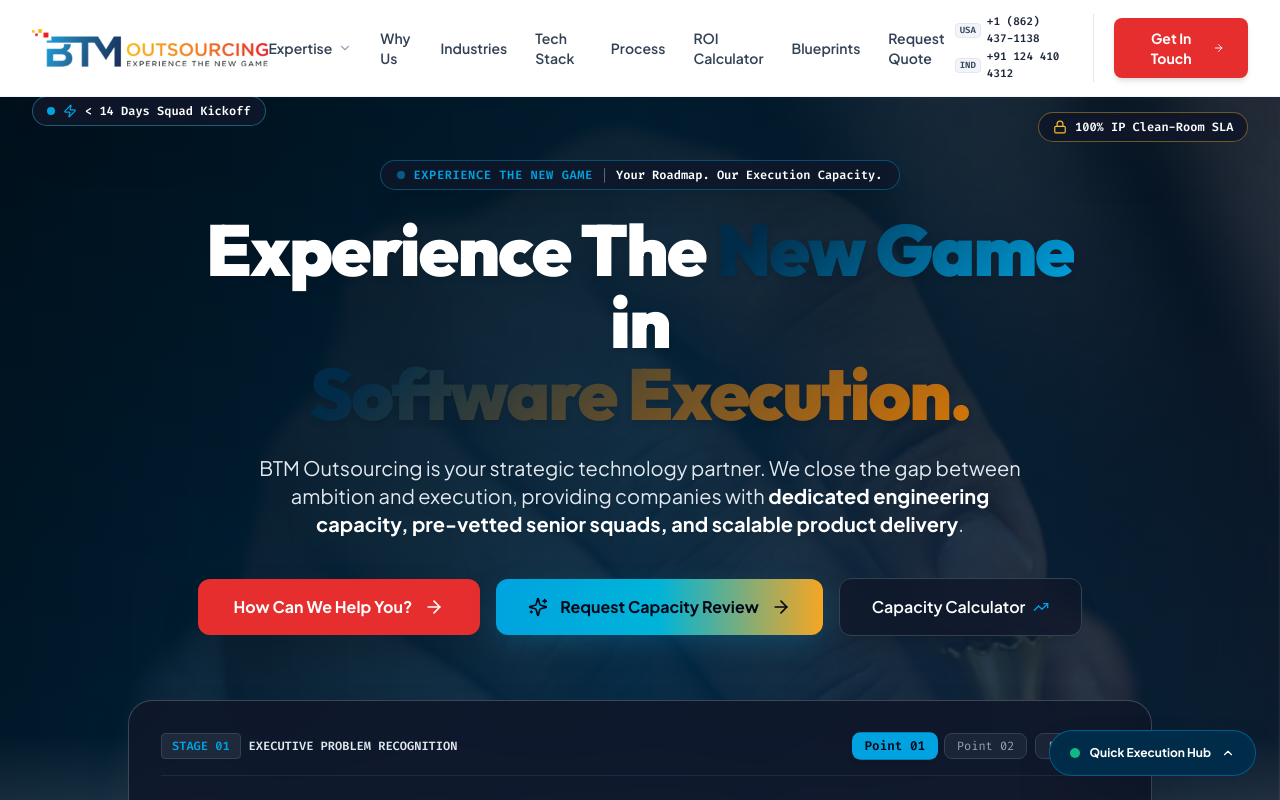
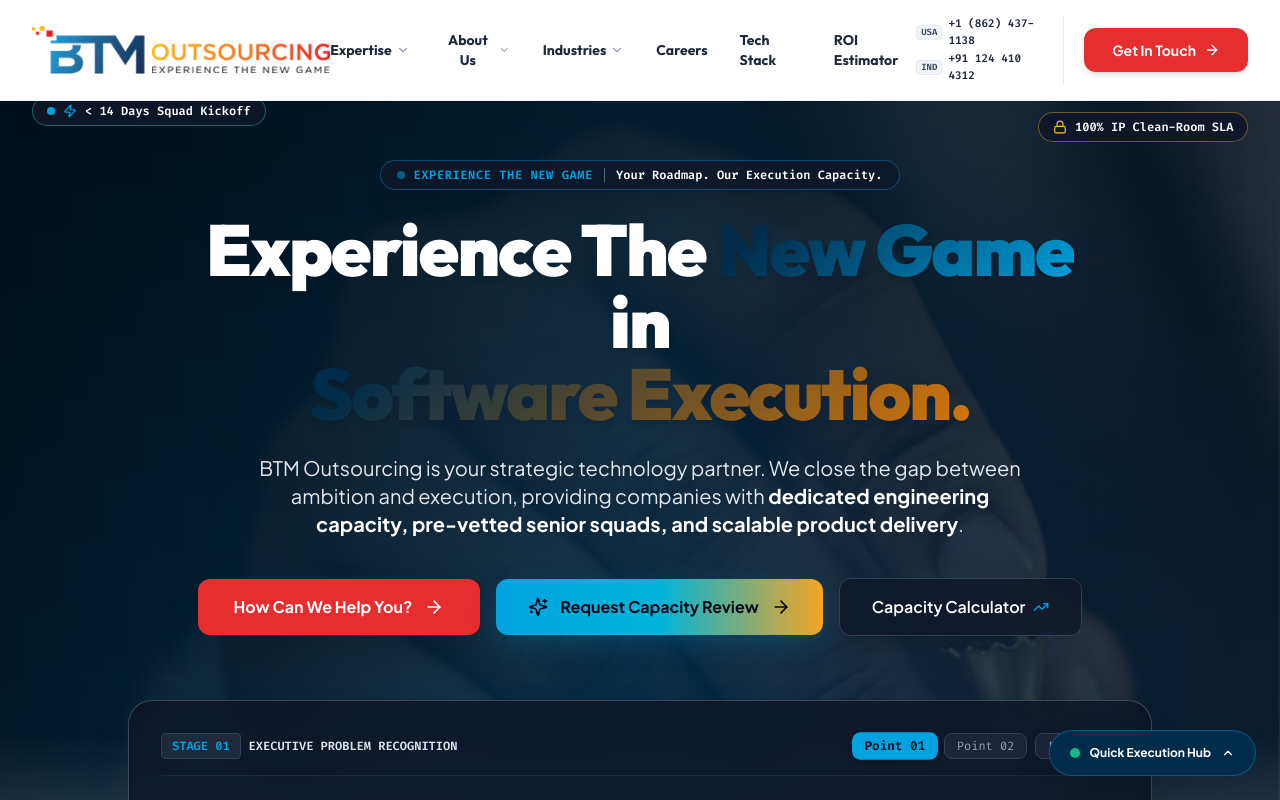
Before and after one commit to sunnyinfabio/btm-funnel, a React (Vite) app: page / in a window 1280 px wide. Shown: the top 800 px of the page. Built offline with nearby package versions, Linux system fonts and the light colour scheme.

Commit message:
fix(navbar): match exact live website menu layout, dropdowns, and red CTA button

```diff
--- a/src/components/Navbar.jsx
+++ b/src/components/Navbar.jsx
@@ -1,88 +1,222 @@
 import React, { useState, useEffect } from 'react';
 import { motion, AnimatePresence } from 'framer-motion';
-import { Phone, ChevronDown, Menu, X, ArrowRight, Sparkles, Shield, Cpu, Users, RefreshCw, Code2, Layers, Briefcase } from 'lucide-react';
+import {
+  Phone,
+  ChevronDown,
+  Menu,
+  X,
+  ArrowRight,
+  Sparkles,
+  Shield,
+  Cpu,
+  Users,
+  RefreshCw,
+  Code2,
+  Layers,
+  Briefcase,
+  Smartphone,
+  CheckCircle2,
+  Rocket,
+  Award,
+  Globe,
+  HelpCircle
+} from 'lucide-react';
 
 export const Navbar = ({ onOpenBooking }) => {
   const [scrolled, setScrolled] = useState(false);
   const [mobileMenuOpen, setMobileMenuOpen] = useState(false);
-  const [expertiseDropdown, setExpertiseDropdown] = useState(false);
+  const [activeDropdown, setActiveDropdown] = useState(null); // 'expertise', 'about', 'industries'
 
   useEffect(() => {
     const handleScroll = () => {
-      setScrolled(window.scrollY > 20);
+      setScrolled(window.scrollY > 15);
     };
     window.addEventListener('scroll', handleScroll);
     return () => window.removeEventListener('scroll', handleScroll);
   }, []);
 
-  const expertiseItems = [
-    { title: 'Staff Augmentation', desc: 'Plug senior specialists directly into active sprints in < 14 days', icon: Users, href: '#solutions' },
-    { title: 'Dedicated Teams', desc: 'Autonomous cross-functional pods with tech lead & QA', icon: Cpu, href: '#solutions' },
-    { title: 'Software Outsourcing', desc: 'Turnkey product engineering from architecture to production', icon: Code2, href: '#solutions' },
-    { title: 'Legacy Modernisation', desc: 'Cloud migrations, microservices & technical debt refactoring', icon: RefreshCw, href: '#solutions' },
-    { title: 'Technology Stack', desc: 'Cross-functional .NET, Java, Python, React, Cloud & AI ecosystem', icon: Layers, href: '#tech-stack' },
-    { title: 'Focus Industries', desc: 'FinTech, SaaS, Healthcare, Retail, Airlines, Logistics & more', icon: Briefcase, href: '#industries' },
+  const expertiseDropdown = [
+    { title: 'Staff Augmentation', desc: 'Plug senior specialists directly into active sprints in < 14 days', href: '#solutions', icon: Users },
+    { title: 'Dedicated Teams', desc: 'Autonomous cross-functional pods with tech lead & QA', href: '#solutions', icon: Cpu },
+    { title: 'Software Outsourcing', desc: 'Turnkey product engineering from architecture to production', href: '#solutions', icon: Code2 },
+    { title: 'Legacy Modernisation', desc: 'Cloud migrations, microservices & technical debt refactoring', href: '#solutions', icon: RefreshCw },
+    { title: 'Web Development', desc: 'Modern high-performance web applications (React / Next.js / Angular)', href: '#tech-stack', icon: Globe },
+    { title: 'Mobile Development', desc: 'Native iOS & Android and cross-platform Flutter/React Native', href: '#tech-stack', icon: Smartphone },
+    { title: 'Quality Assurance', desc: 'Automated CI/CD end-to-end regression test suites (Playwright / Cypress)', href: '#tech-stack', icon: Shield },
+    { title: 'Startups & Scale-Ups', desc: 'Accelerate post-funding execution velocity without recruiting lag', href: '#abm', icon: Rocket },
+  ];
+
+  const aboutDropdown = [
+    { title: 'Why Us (3D Dossiers)', desc: 'Client focus, Wall Street pedigree, proprietary tools & 24/7 sync', href: '#why-btm', icon: Award },
+    { title: 'Our Development Process', desc: '6-Phase Agile Sprint delivery lifecycle with Git commit tracking', href: '#process', icon: Layers },
+    { title: 'Technology Stack', desc: 'Enterprise ecosystem across .NET, Java, Python, Cloud & AI', href: '#tech-stack', icon: Code2 },
+    { title: 'ROI & Capacity Calculator', desc: 'Interactive financial modeling & recruiter fee elimination', href: '#capacity-calculator', icon: Sparkles },
+    { title: 'Sprint Velocity Simulator', desc: 'Compare 60-day in-house hiring lag vs BTM dedicated pods', href: '#velocity-simulator', icon: Cpu },
+  ];
+
+  const industriesList = [
+    'Financial Services & FinTech',
+    'Technology & Enterprise SaaS',
+    'Retail & E-Commerce',
+    'Healthcare & Life Sciences',
+    'Transportation & Logistics',
+    'Airlines & Aviation',
+    'Insurance & InsurTech',
+    'Automotive & Connected Mobility',
+    'Consumer Packaged Goods',
+    'Government & Public Sector',
+    'Media & Entertainment',
+    'Restaurant & Hospitality',
+    'Telecommunication',
+    'Oil, Gas & Utilities',
   ];
 
   return (
     <header
       className={`fixed top-0 left-0 right-0 z-50 transition-all duration-300 ${
-        scrolled ? 'bg-white/95 backdrop-blur-md py-2.5 shadow-sm border-b border-slate-200' : 'bg-white py-3.5 border-b border-slate-100'
+        scrolled
+          ? 'bg-white/95 backdrop-blur-md py-2.5 shadow-md border-b border-slate-200'
+          : 'bg-white py-4 border-b border-slate-100'
       }`}
     >
       <div className="max-w-7xl mx-auto px-4 sm:px-6 lg:px-8">
         <div className="flex items-center justify-between">
 
-          {/* Official BTM Outsourcing Logo from live website */}
-          <a href="#" className="flex items-center group">
+          {/* Official BTM Outsourcing Vector Logo matching live site */}
+          <a href="#" className="flex items-center group shrink-0">
             <img
               src="/logo-dark.png"
               alt="BTM Outsourcing — Experience The New Game"
-              className="h-10 sm:h-11 w-auto object-contain group-hover:opacity-95 transition-opacity"
+              className="h-10 sm:h-12 w-auto object-contain transition-transform group-hover:scale-[1.01]"
             />
           </a>
 
-          {/* Desktop Navigation */}
-          <nav className="hidden lg:flex items-center gap-7">
-            {/* Expertise Dropdown */}
+          {/* Desktop Navigation Links with Red Hover Highlights */}
+          <nav className="hidden lg:flex items-center gap-6 xl:gap-8 font-display">
+
+            {/* 1. Expertise Dropdown */}
             <div
               className="relative"
-              onMouseEnter={() => setExpertiseDropdown(true)}
-              onMouseLeave={() => setExpertiseDropdown(false)}
+              onMouseEnter={() => setActiveDropdown('expertise')}
+              onMouseLeave={() => setActiveDropdown(null)}
             >
-              <button className="flex items-center gap-1.5 text-sm font-semibold text-slate-700 hover:text-btm-cyan py-2 transition-colors cursor-pointer">
+              <button className="flex items-center gap-1 text-sm font-bold text-slate-800 hover:text-[#E62E2E] py-2 transition-colors cursor-pointer group">
                 <span>Expertise</span>
-                <ChevronDown className={`w-3.5 h-3.5 transition-transform duration-200 ${expertiseDropdown ? 'rotate-180 text-btm-cyan' : 'text-slate-400'}`} />
+                <ChevronDown className={`w-3.5 h-3.5 transition-transform duration-200 ${activeDropdown === 'expertise' ? 'rotate-180 text-[#E62E2E]' : 'text-slate-400'}`} />
               </button>
 
               <AnimatePresence>
-                {expertiseDropdown && (
+                {activeDropdown === 'expertise' && (
                   <motion.div
                     initial={{ opacity: 0, y: 8, scale: 0.98 }}
                     animate={{ opacity: 1, y: 0, scale: 1 }}
                     exit={{ opacity: 0, y: 8, scale: 0.98 }}
-                    transition={{ duration: 0.2 }}
-                    className="absolute top-full left-0 w-88 p-3 rounded-2xl bg-white border border-slate-200 shadow-xl"
+                    transition={{ duration: 0.18 }}
+                    className="absolute top-full left-0 w-[520px] p-4 rounded-3xl bg-white border border-slate-200 shadow-2xl z-50 grid grid-cols-2 gap-2"
                   >
-                    <div className="grid grid-cols-1 gap-1">
-                      {expertiseItems.map((item) => (
+                    {expertiseDropdown.map((item) => (
                       <a
                         key={item.title}
                         href={item.href}
-                          onClick={() => setExpertiseDropdown(false)}
-                          className="flex items-start gap-3 p-2.5 rounded-xl hover:bg-slate-50 transition-colors group/item"
+                        onClick={() => setActiveDropdown(null)}
+                        className="flex items-start gap-3 p-3 rounded-2xl hover:bg-slate-50 transition-colors group/item"
                       >
-                          <div className="p-2 rounded-lg bg-slate-100 border border-slate-200 text-btm-cyan group-hover/item:border-btm-cyan group-hover/item:scale-105 transition-all">
+                        <div className="p-2 rounded-xl bg-slate-100 border border-slate-200 text-btm-cyan group-hover/item:border-[#E62E2E] group-hover/item:text-[#E62E2E] transition-colors shrink-0">
                           <item.icon className="w-4 h-4" />
                         </div>
                         <div>
-                            <div className="text-xs font-bold text-slate-900 group-hover/item:text-btm-cyan transition-colors">
+                          <div className="text-xs font-bold text-slate-900 group-hover/item:text-[#E62E2E] transition-colors">
                             {item.title}
                           </div>
-                            <div className="text-[11px] text-slate-500 leading-tight mt-0.5">
+                          <div className="text-[11px] text-slate-500 leading-tight mt-0.5 line-clamp-2">
                             {item.desc}
                           </div>
                         </div>
+                      </a>
+                    ))}
+                  </motion.div>
+                )}
+              </AnimatePresence>
+            </div>
+
+            {/* 2. About Us Dropdown */}
+            <div
+              className="relative"
+              onMouseEnter={() => setActiveDropdown('about')}
+              onMouseLeave={() => setActiveDropdown(null)}
+            >
+              <button className="flex items-center gap-1 text-sm font-bold text-slate-800 hover:text-[#E62E2E] py-2 transition-colors cursor-pointer">
+                <span>About Us</span>
+                <ChevronDown className={`w-3.5 h-3.5 transition-transform duration-200 ${activeDropdown === 'about' ? 'rotate-180 text-[#E62E2E]' : 'text-slate-400'}`} />
+              </button>
+
+              <AnimatePresence>
+                {activeDropdown === 'about' && (
+                  <motion.div
+                    initial={{ opacity: 0, y: 8, scale: 0.98 }}
+                    animate={{ opacity: 1, y: 0, scale: 1 }}
+                    exit={{ opacity: 0, y: 8, scale: 0.98 }}
+                    transition={{ duration: 0.18 }}
+                    className="absolute top-full left-0 w-80 p-3 rounded-2xl bg-white border border-slate-200 shadow-2xl z-50 space-y-1"
+                  >
+                    {aboutDropdown.map((item) => (
+                      <a
+                        key={item.title}
+                        href={item.href}
+                        onClick={() => setActiveDropdown(null)}
+                        className="flex items-start gap-3 p-2.5 rounded-xl hover:bg-slate-50 transition-colors group/item"
+                      >
+                        <div className="p-2 rounded-lg bg-slate-100 border border-slate-200 text-btm-cyan group-hover/item:border-[#E62E2E] group-hover/item:text-[#E62E2E] transition-colors shrink-0">
+                          <item.icon className="w-4 h-4" />
+                        </div>
+                        <div>
+                          <div className="text-xs font-bold text-slate-900 group-hover/item:text-[#E62E2E] transition-colors">
+                            {item.title}
+                          </div>
+                          <div className="text-[10.5px] text-slate-500 leading-tight mt-0.5">
+                            {item.desc}
+                          </div>
+                        </div>
+                      </a>
+                    ))}
+                  </motion.div>
+                )}
+              </AnimatePresence>
+            </div>
+
+            {/* 3. Industries Dropdown */}
+            <div
+              className="relative"
+              onMouseEnter={() => setActiveDropdown('industries')}
+              onMouseLeave={() => setActiveDropdown(null)}
+            >
+              <button className="flex items-center gap-1 text-sm font-bold text-slate-800 hover:text-[#E62E2E] py-2 transition-colors cursor-pointer">
+                <span>Industries</span>
+                <ChevronDown className={`w-3.5 h-3.5 transition-transform duration-200 ${activeDropdown === 'industries' ? 'rotate-180 text-[#E62E2E]' : 'text-slate-400'}`} />
+              </button>
+
+              <AnimatePresence>
+                {activeDropdown === 'industries' && (
+                  <motion.div
+                    initial={{ opacity: 0, y: 8, scale: 0.98 }}
+                    animate={{ opacity: 1, y: 0, scale: 1 }}
+                    exit={{ opacity: 0, y: 8, scale: 0.98 }}
+                    transition={{ duration: 0.18 }}
+                    className="absolute top-full left-0 w-[480px] p-4 rounded-3xl bg-white border border-slate-200 shadow-2xl z-50"
+                  >
+                    <div className="text-xs font-mono font-bold text-slate-400 uppercase tracking-wider mb-2 px-2">
+                      Key Domain Verticals:
+                    </div>
+                    <div className="grid grid-cols-2 gap-1 text-xs">
+                      {industriesList.map((ind) => (
+                        <a
+                          key={ind}
+                          href="#industries"
+                          onClick={() => setActiveDropdown(null)}
+                          className="px-2.5 py-1.5 rounded-lg hover:bg-slate-50 hover:text-[#E62E2E] font-medium text-slate-700 transition-colors flex items-center gap-1.5"
+                        >
+                          <span className="w-1.5 h-1.5 rounded-full bg-btm-cyan" />
+                          <span>{ind}</span>
                         </a>
                       ))}
                     </div>
@@ -91,33 +225,35 @@
               </AnimatePresence>
             </div>
 
-            <a href="#why-btm" className="text-sm font-semibold text-slate-700 hover:text-btm-cyan transition-colors">
-              Why Us
+            {/* 4. Direct Links */}
+            <a
+              href="https://btmoutsourcing.com/see-open-positions.php"
+              target="_blank"
+              rel="noopener noreferrer"
+              className="text-sm font-bold text-slate-800 hover:text-[#E62E2E] py-2 transition-colors"
+            >
+              Careers
             </a>
-            <a href="#industries" className="text-sm font-semibold text-slate-700 hover:text-btm-cyan transition-colors">
-              Industries
-            </a>
-            <a href="#tech-stack" className="text-sm font-semibold text-slate-700 hover:text-btm-cyan transition-colors">
+
+            <a
+              href="#tech-stack"
+              className="text-sm font-bold text-slate-800 hover:text-[#E62E2E] py-2 transition-colors"
+            >
               Tech Stack
             </a>
-            <a href="#process" className="text-sm font-semibold text-slate-700 hover:text-btm-cyan transition-colors">
-              Process
-            </a>
-            <a href="#capacity-calculator" className="text-sm font-semibold text-slate-700 hover:text-btm-cyan transition-colors">
-              ROI Calculator
-            </a>
-            <a href="#conversion-hub" className="text-sm font-semibold text-slate-700 hover:text-btm-cyan transition-colors">
-              Blueprints
-            </a>
-            <a href="#consultation" className="text-sm font-semibold text-slate-700 hover:text-btm-cyan transition-colors">
-              Request Quote
+
+            <a
+              href="#capacity-calculator"
+              className="text-sm font-bold text-slate-800 hover:text-[#E62E2E] py-2 transition-colors"
+            >
+              ROI Estimator
             </a>
           </nav>
 
-          {/* Right Hub: Direct Phones & Get In Touch Red CTA */}
+          {/* Right Hub: Direct Phones & Get In Touch Red Button */}
           <div className="hidden lg:flex items-center gap-5">
             {/* Direct Phone Numbers */}
-            <div className="flex flex-col items-end text-[11px] font-mono text-slate-600 border-r border-slate-200 pr-5">
+            <div className="flex flex-col items-end text-[11px] font-mono text-slate-600 border-r border-slate-200 pr-4">
               <a href="tel:+18624371138" className="hover:text-btm-cyan flex items-center gap-1.5 transition-colors">
                 <span className="text-[9px] px-1 py-0.2 rounded bg-slate-100 border border-slate-200 text-slate-700 font-bold">USA</span>
                 <span className="font-semibold text-slate-800">+1 (862) 437-1138</span>
@@ -128,13 +264,13 @@
               </a>
             </div>
 
-            {/* "Get In Touch" Red CTA matching live site */}
+            {/* Official Vibrant Red "Get In Touch" Button from live website screenshot */}
             <button
               onClick={() => onOpenBooking('navbar-get-in-touch')}
-              className="px-6 py-2.5 rounded-lg bg-[#E62E2E] hover:bg-[#D32F2F] text-white font-bold text-sm shadow-md hover:shadow-red-500/20 transition-all flex items-center gap-2 cursor-pointer"
+              className="px-7 py-3 rounded-xl bg-[#E62E2E] hover:bg-[#D32F2F] text-white font-bold text-sm shadow-md hover:shadow-red-500/25 transition-all flex items-center gap-2 cursor-pointer shrink-0"
             >
               <span>Get In Touch</span>
-              <ArrowRight className="w-3.5 h-3.5" />
+              <ArrowRight className="w-4 h-4" />
             </button>
           </div>
 
@@ -159,7 +295,7 @@
             initial={{ opacity: 0, height: 0 }}
             animate={{ opacity: 1, height: 'auto' }}
             exit={{ opacity: 0, height: 0 }}
-            className="lg:hidden bg-white border-b border-slate-200 px-5 pt-3 pb-6 mt-3 space-y-4 shadow-lg"
+            className="lg:hidden bg-white border-b border-slate-200 px-5 pt-3 pb-6 mt-3 space-y-4 shadow-xl"
           >
             <div className="p-3 rounded-xl bg-slate-50 border border-slate-200 flex flex-col gap-2 font-mono text-xs text-slate-700">
               <a href="tel:+18624371138" className="flex items-center justify-between text-btm-cyan font-semibold">
@@ -172,15 +308,15 @@
               </a>
             </div>
 
-            <div className="flex flex-col gap-2 text-sm font-medium text-slate-700">
+            <div className="flex flex-col gap-2 text-sm font-bold text-slate-800">
               <a href="#solutions" onClick={() => setMobileMenuOpen(false)} className="py-2 border-b border-slate-100">Expertise & Solutions</a>
-              <a href="#why-btm" onClick={() => setMobileMenuOpen(false)} className="py-2 border-b border-slate-100">Why BTM Outsourcing (3D Cards)</a>
-              <a href="#industries" onClick={() => setMobileMenuOpen(false)} className="py-2 border-b border-slate-100">Key Focus Industries</a>
+              <a href="#why-btm" onClick={() => setMobileMenuOpen(false)} className="py-2 border-b border-slate-100">Why BTM (3D Dossiers)</a>
+              <a href="#industries" onClick={() => setMobileMenuOpen(false)} className="py-2 border-b border-slate-100">Industries</a>
               <a href="#tech-stack" onClick={() => setMobileMenuOpen(false)} className="py-2 border-b border-slate-100">Technology Stack</a>
-              <a href="#process" onClick={() => setMobileMenuOpen(false)} className="py-2 border-b border-slate-100">Our Development Process</a>
-              <a href="#capacity-calculator" onClick={() => setMobileMenuOpen(false)} className="py-2 border-b border-slate-100">ROI & Capacity Calculator</a>
-              <a href="#conversion-hub" onClick={() => setMobileMenuOpen(false)} className="py-2 border-b border-slate-100">Squad Blueprint Hub</a>
-              <a href="#consultation" onClick={() => setMobileMenuOpen(false)} className="py-2">Request A Quote & Consultation</a>
+              <a href="#process" onClick={() => setMobileMenuOpen(false)} className="py-2 border-b border-slate-100">Development Process</a>
+              <a href="#capacity-calculator" onClick={() => setMobileMenuOpen(false)} className="py-2 border-b border-slate-100">ROI Calculator</a>
+              <a href="#conversion-hub" onClick={() => setMobileMenuOpen(false)} className="py-2 border-b border-slate-100">Blueprint Hub</a>
+              <a href="#consultation" onClick={() => setMobileMenuOpen(false)} className="py-2">Request A Quote</a>
             </div>
 
             <button
```
Lines whose indentation alone changed are shown as unchanged.
